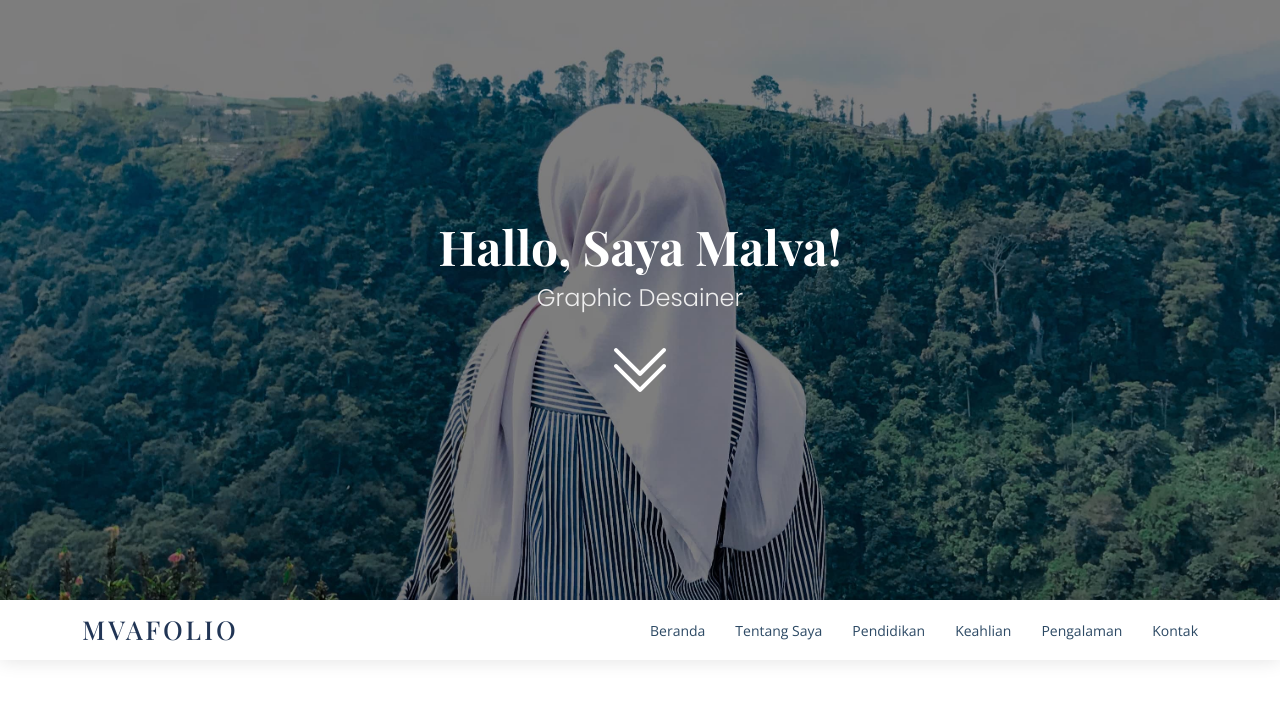
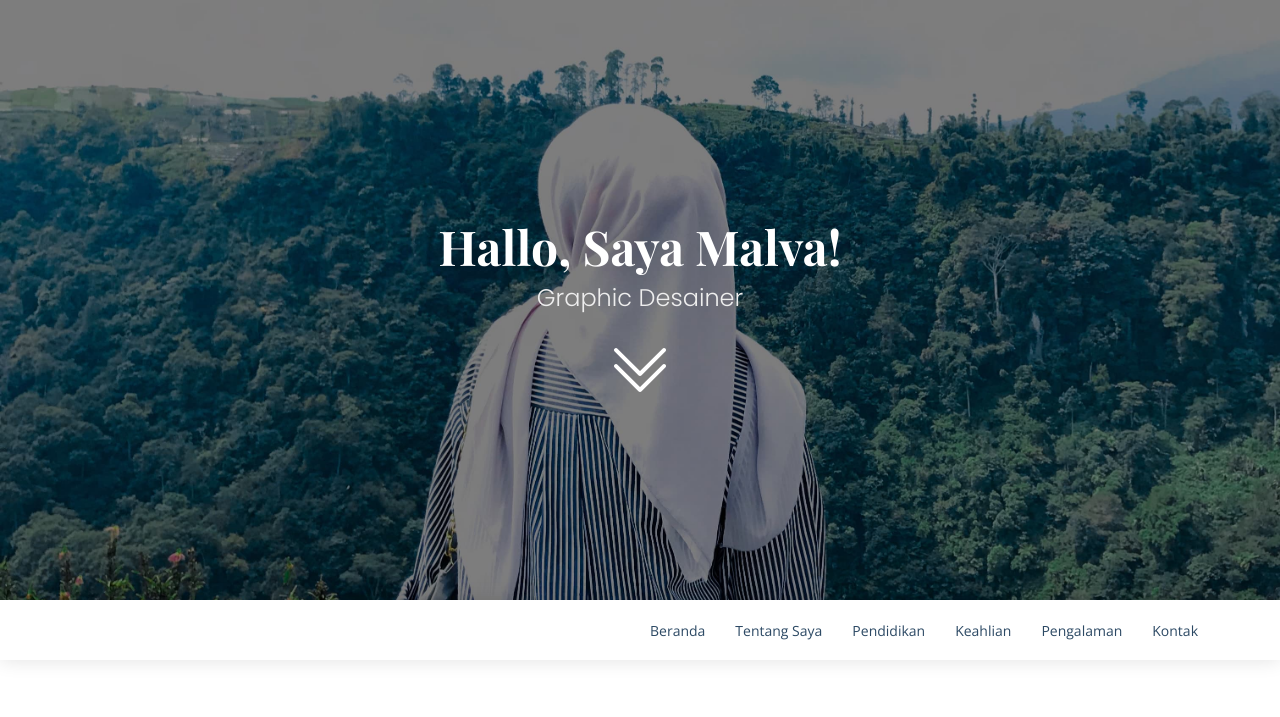
Before and after one commit to malvarnaa/CV-Web, a plain HTML site: page index.html in a window 1280 px wide. Shown: the top 717 px of the page. Drawn offline with nearby package versions, Linux system fonts and the light colour scheme; a web font is replaced by a local one.

Commit message:
Update index.html

```diff
--- a/index.html
+++ b/index.html
@@ -43,7 +43,7 @@
     <div class="container d-flex align-items-center justify-content-between">
 
       <div class="logo">
-        <h1><a href="index.html">Mvafolio</a></h1>
+        <!--<h1><a href="index.html">Mvafolio</a></h1>-->
         <!-- Uncomment below if you prefer to use an image logo -->
         <!-- <a href="index.html"><img src="assets/img/logo.png" alt="" class="img-fluid"></a>-->
       </div>
```
